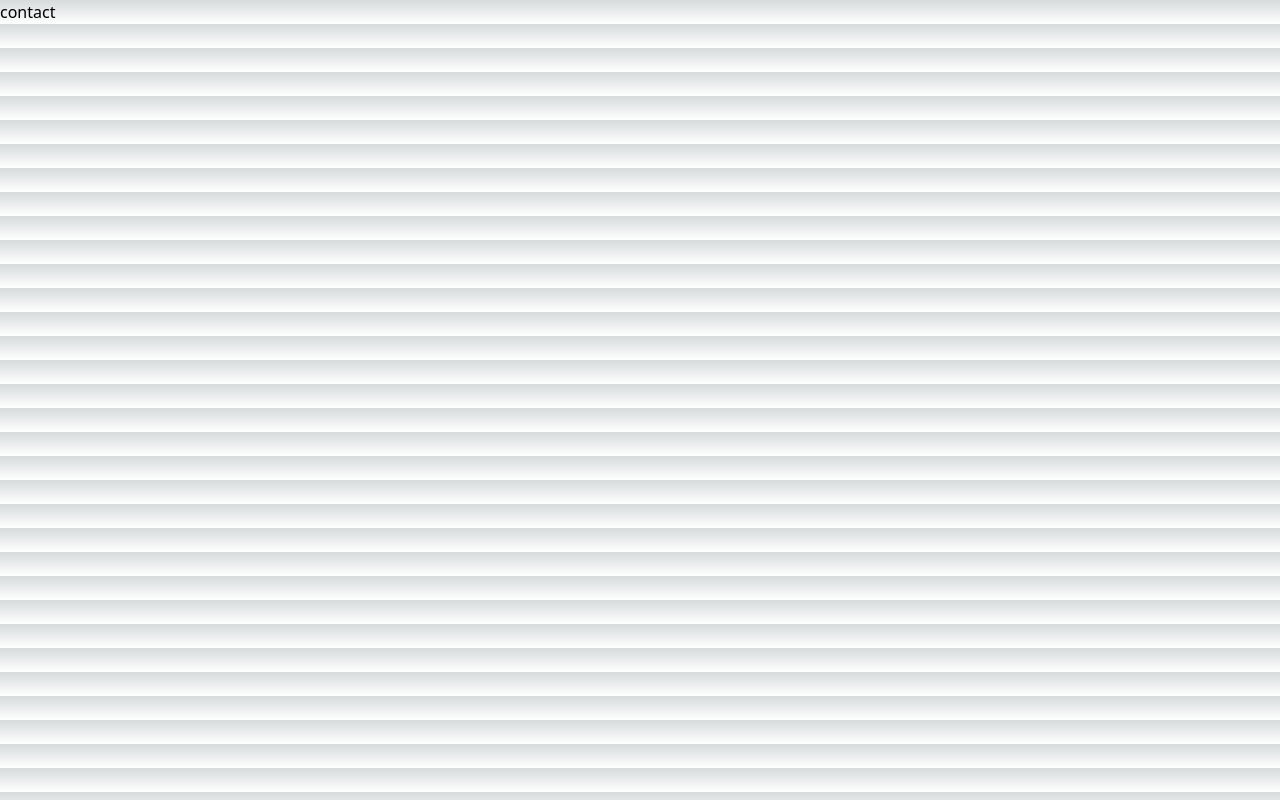
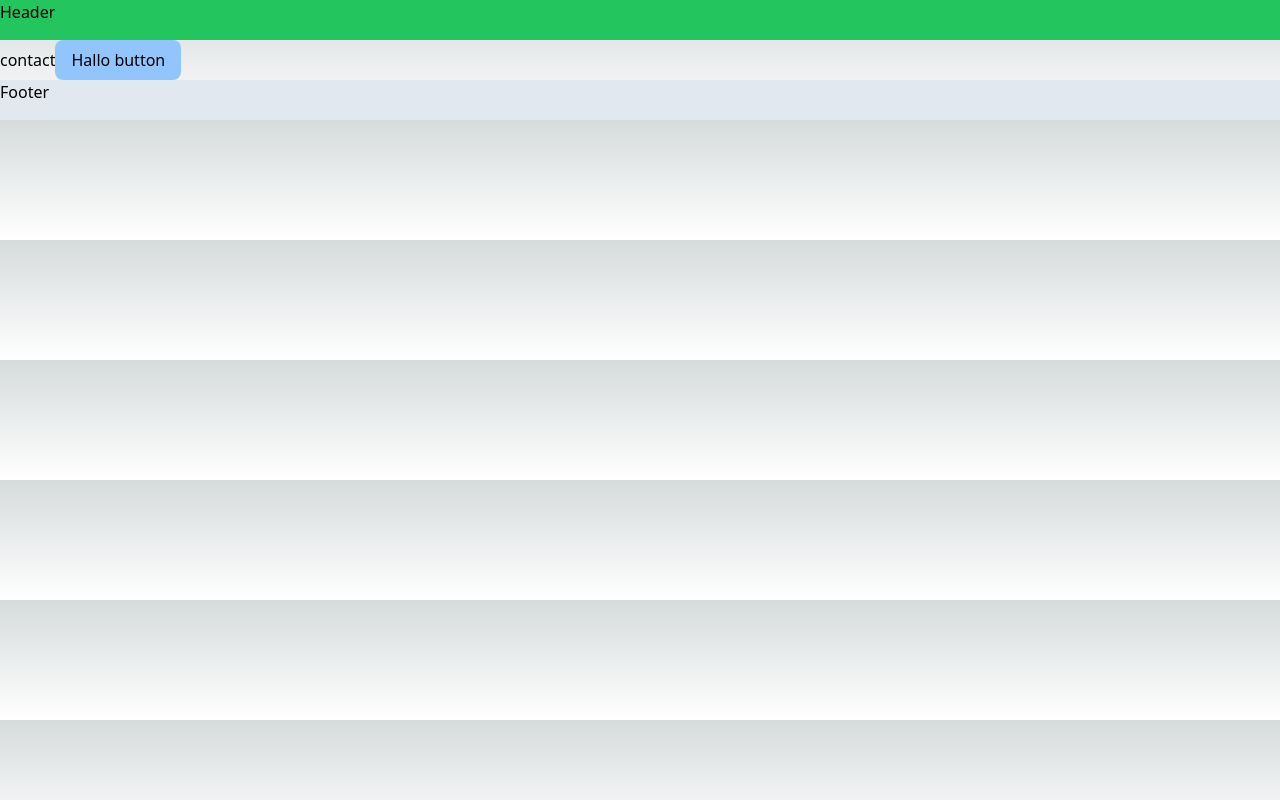
Before and after one commit to Eghasbp/nextjs-project, a Next.js app: page /contact in a window 1280 px wide. Built offline with nearby package versions, Linux system fonts and the light colour scheme.

Commit message:
tambahan2

```diff
--- /dev/null
+++ b/src/components/common/button.jsx
@@ -0,0 +1,11 @@
+import React from 'react'
+
+const Button = ({children, className}) => {
+  return (
+    <button className={className}>
+        {children}
+    </button>
+  )
+}
+
+export default Button
--- a/src/components/layout/header.js
+++ b/src/components/layout/header.js
@@ -2,7 +2,7 @@ import React from 'react'
 
 const Header = () => {
   return (
-    <header className='bg-slate-200 h-10 w-full'>Header</header>
+    <header className='bg-green-500 h-10 w-full'>Header</header>
   )
 }
 
--- a/src/pages/contact.jsx
+++ b/src/pages/contact.jsx
@@ -1,8 +1,14 @@
+import Layout from '@/components/layout'
 import React from 'react'
 
 const Contact = () => {
   return (
-    <div>contact</div>
+    <Layout>
+      contact
+      <button className='bg-blue-300 px-4 py-2 rounded-lg'>
+        Hallo button
+      </button>
+    </Layout>
   )
 }
 
```
